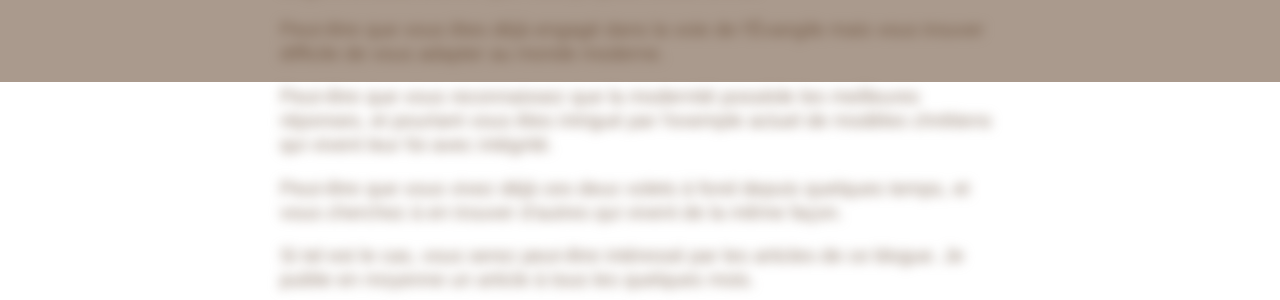
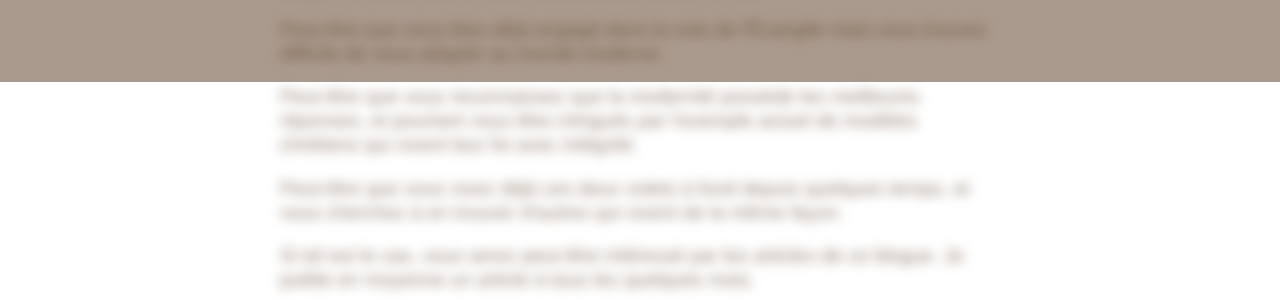
Before and after one commit to pascallaliberte/par.pascallaliberte.me, a Jekyll site: the page built from sinscrire-suivre/index.html, in a window 1280 px wide. Shown: the part 818-1118 px from the top of the page. Built offline with Jekyll 4.4.1, drawn with Linux system fonts in a browser that asks for light colours; nearby versions of some CDN libraries.

Commit message:
Corriger une faute

```diff
--- a/sinscrire-suivre/index.html
+++ b/sinscrire-suivre/index.html
@@ -9,8 +9,8 @@
 
   <section class="subscribe-follow-intro">
     <p>Ce blogue examine l'action de vivre deux idées à la fois: mener une vie moderne, avec toutes ses nuances et ses ajustements, puis chercher à vivre l'Évangile, cet exigent et beau chemin que nous propose Jésus Christ.</p>
-    <p>Peut-être que vous êtes déjà engagé dans la voie de l'Évangile mais vous trouver difficile de vous adapter au monde moderne.</p>
-    <p>Peut-être que vous reconnaissez que la modernité possède les meilleures réponses, et pourtant vous êtes intrigué par l'exemple actuel de modèles chrétiens qui vivent leur foi avec intégrité.</p>
+    <p>Peut-être que vous êtes déjà engagé dans la voie de l'Évangile mais vous trouvez difficile de vous adapter au monde moderne.</p>
+    <p>Peut-être que vous reconnaissez que la modernité possède les meilleures réponses, et pourtant vous êtes intrigués par l'exemple actuel de modèles chrétiens qui vivent leur foi avec intégrité.</p>
     <p>Peut-être que vous vivez déjà ces deux volets à fond depuis quelques temps, et vous cherchez à en trouver d'autres qui vivent de la même façon.</p>
     <p>Si tel est le cas, vous serez peut-être intéressé par les articles de ce blogue. Je publie en moyenne un article à tous les quelques mois.</p>
   </section>
```
